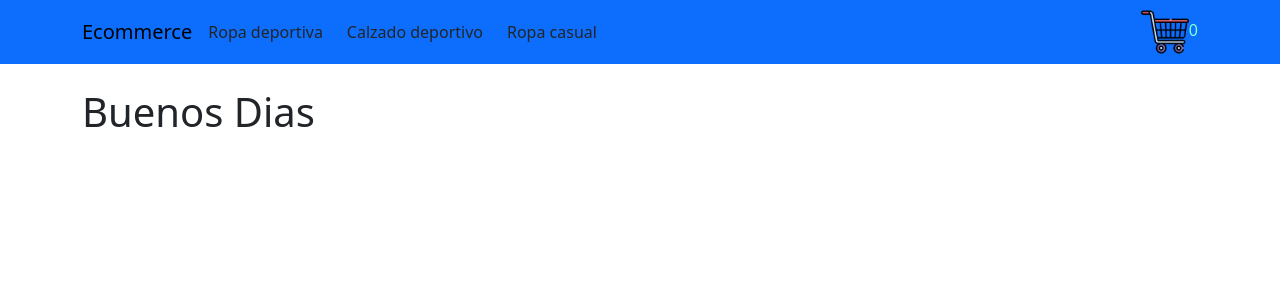
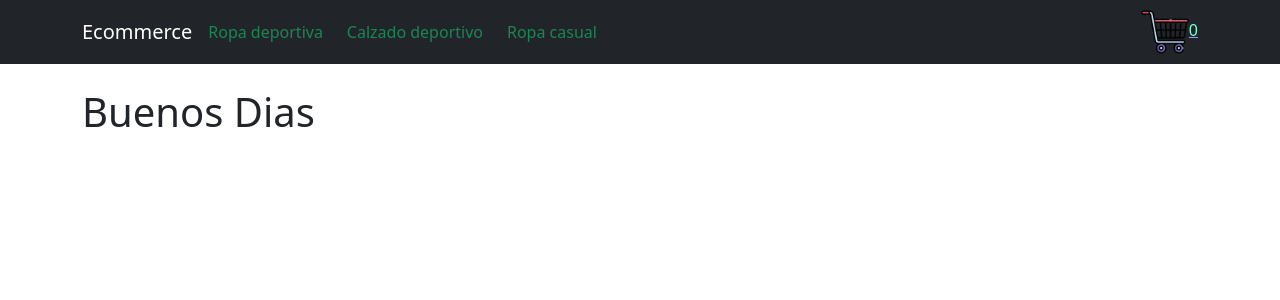
Before and after one commit to SergioGilMunoz/primeraentregaReac, a React (Create React App) app: page / in a window 1280 px wide. Shown: the top 300 px of the page. Built offline with nearby package versions, Linux system fonts and the light colour scheme; no server answers; the database is empty.

Commit message:
cincuenta y dos avo commit

```diff
--- a/src/App.css
+++ b/src/App.css
@@ -5,9 +5,7 @@ img{
 span {
   color :aquamarine;
 }
-.green-text{
- color:greenyellow
-}
+
 .itemCount span{
   color:black;
   padding : 1rem;
@@ -88,7 +86,3 @@ span {
   font-size: 20px;
   font-weight: bold;
 }
-
-.verde {
-  color: green;
-}
--- a/src/components/NavBar.jsx
+++ b/src/components/NavBar.jsx
@@ -9,14 +9,14 @@ import { Link } from 'react-router-dom';
 export const NavBar = () => (
     <>
 
- <Navbar className="bg-primary" data-bs-theme="blue">
+ <Navbar bg="dark" data-bs-theme="dark">
       <Container>
         <Navbar.Brand href="/">Ecommerce</Navbar.Brand>
         <Nav className="me-auto" >
 
-          <NavDropdown.Item as={Link} to="/categoria/Ropa deportiva" className="me-4">Ropa deportiva</NavDropdown.Item>
-          <NavDropdown.Item  as={Link} to="/categoria/Calzado deportivo" className="me-4">Calzado deportivo</NavDropdown.Item>
-          <NavDropdown.Item  as={Link} to="/categoria/Ropa casual" className="me-4">Ropa casual</NavDropdown.Item>
+          <NavDropdown.Item as={Link} to="/categoria/Ropa deportiva" className=" me-4 text-success" >Ropa deportiva</NavDropdown.Item>
+          <NavDropdown.Item  as={Link} to="/categoria/Calzado deportivo" className=" me-4 text-success">Calzado deportivo</NavDropdown.Item>
+          <NavDropdown.Item  as={Link} to="/categoria/Ropa casual" className=" me-4 text-success">Ropa casual</NavDropdown.Item>
         </Nav>
         <CartWidget />
       </Container>
```
